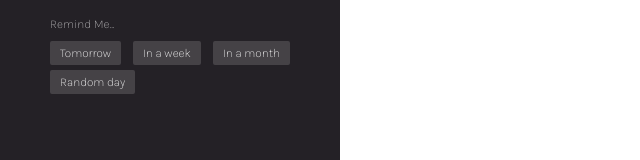
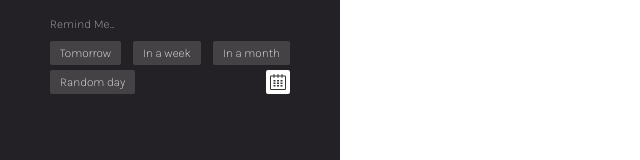
Before and after one commit to Matt-Hulme/Remind.Me, a React (Vite) app: page / in a window 1280 px wide. Shown: the part 220-380 px from the top of the page, without its empty margins (0-640 px from the left). Built offline with nearby package versions, Linux system fonts and the light colour scheme.

Commit message:
CalendarButton Added

```diff
--- a/src/App.css
+++ b/src/App.css
@@ -133,3 +133,17 @@
   font-weight: 400;
   line-height: normal;
 }
+
+.CalendarButton{
+  width: 24px;
+  height: 24px;
+  background: white;
+  padding: 4px;
+  border-radius: 2px;
+}
+
+.CalendarButton img {
+  width: 100%;
+  height: 100%;
+
+}
--- a/src/components/CalendarButton.jsx
+++ b/src/components/CalendarButton.jsx
@@ -1,7 +1,9 @@
+import CalendarIcon from '../../src/assets/CalendarIcon.png'
+
 export default function CalendarButton () {
     return (
         <div className="CalendarButton">
-
+            <img src={CalendarIcon} alt="Calendar Icon"></img>
         </div>
     )
 }
```
Also changed, not shown: src/assets/CalendarIcon.png (added).
